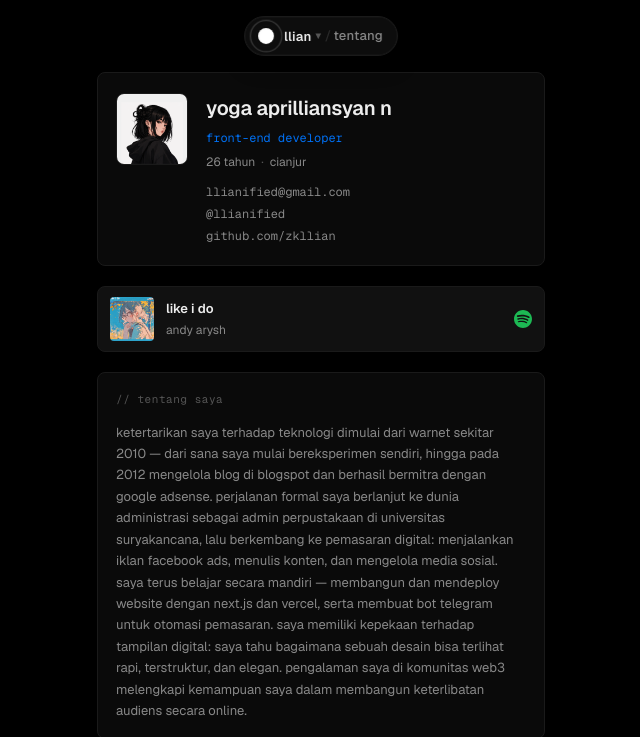
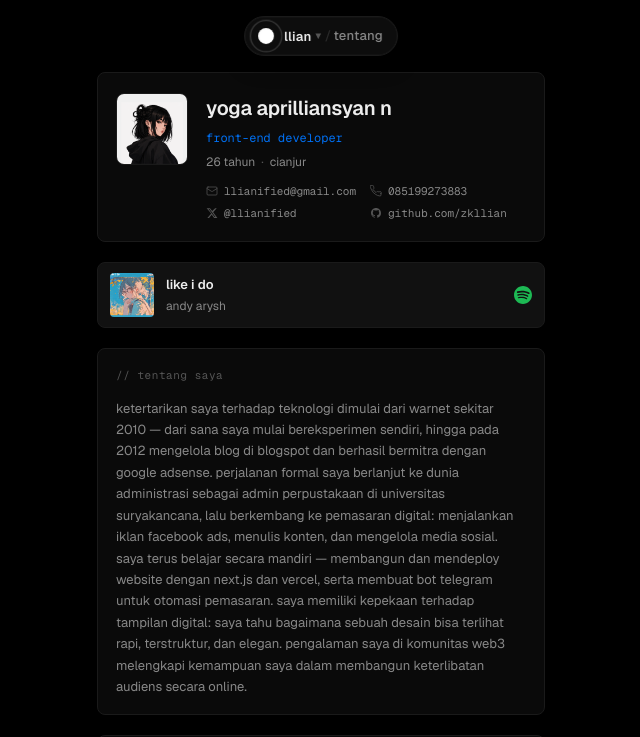
Before and after one commit to zkllian/portfolio, a React (Vite) app in the folder artifacts/barcode-gen/: page /tentang in a window 1280 px wide. Shown: the top 737 px of the page, without its empty margins (319-959 px from the left). Built offline with nearby package versions, Linux system fonts and the light colour scheme.

Commit message:
Update barcode generator styling and About page content
Replit-Commit-Author: Agent

```diff
--- a/artifacts/barcode-gen/src/index.css
+++ b/artifacts/barcode-gen/src/index.css
@@ -678,21 +678,41 @@ textarea:focus { border-color: #444; }
 .cv-meta-dot { color: var(--text-dim); }
 
 .cv-contacts {
-  display: flex;
-  flex-direction: column;
-  gap: 4px;
+  display: grid;
+  grid-template-columns: 1fr 1fr;
+  gap: 5px 8px;
 }
 
-.cv-contact-link {
-  font-size: 12px;
+.cv-contact-item {
+  display: flex;
+  align-items: center;
+  gap: 6px;
+  font-size: 11px;
   font-family: 'Geist Mono', monospace;
   color: var(--text-muted);
   text-decoration: none;
   transition: color 0.15s;
   user-select: text;
   -webkit-user-select: text;
+  min-width: 0;
 }
-.cv-contact-link:hover { color: var(--text); }
+.cv-contact-item:hover { color: var(--text); }
+.cv-contact-item:hover .cv-contact-icon { color: var(--text); }
+
+.cv-contact-icon {
+  width: 12px;
+  height: 12px;
+  flex-shrink: 0;
+  color: var(--text-dim);
+  transition: color 0.15s;
+}
+
+.cv-contact-item span {
+  overflow: hidden;
+  text-overflow: ellipsis;
+  white-space: nowrap;
+  min-width: 0;
+}
 
 .cv-section {
   background: var(--surface);
--- a/artifacts/barcode-gen/src/pages/Tentang.tsx
+++ b/artifacts/barcode-gen/src/pages/Tentang.tsx
@@ -21,9 +21,30 @@ export default function Tentang() {
                 <span>cianjur</span>
               </div>
               <div className="cv-contacts">
-                <a className="cv-contact-link" href="mailto:llianified@gmail.com">llianified@gmail.com</a>
-                <a className="cv-contact-link" href="https://twitter.com/llianified" target="_blank" rel="noreferrer">@llianified</a>
-                <a className="cv-contact-link" href="https://github.com/zkllian" target="_blank" rel="noreferrer">github.com/zkllian</a>
+                <a className="cv-contact-item" href="mailto:llianified@gmail.com">
+                  <svg className="cv-contact-icon" viewBox="0 0 24 24" fill="none" stroke="currentColor" strokeWidth="1.5" strokeLinecap="round" strokeLinejoin="round">
+                    <rect x="2" y="4" width="20" height="16" rx="2"/><path d="m22 7-8.97 5.7a1.94 1.94 0 01-2.06 0L2 7"/>
+                  </svg>
+                  <span>llianified@gmail.com</span>
+                </a>
+                <a className="cv-contact-item" href="tel:085199273883">
+                  <svg className="cv-contact-icon" viewBox="0 0 24 24" fill="none" stroke="currentColor" strokeWidth="1.5" strokeLinecap="round" strokeLinejoin="round">
+                    <path d="M22 16.92v3a2 2 0 01-2.18 2 19.79 19.79 0 01-8.63-3.07A19.5 19.5 0 013.07 9.5a19.79 19.79 0 01-3.07-8.67A2 2 0 012 .84h3a2 2 0 012 1.72c.127.96.361 1.903.7 2.81a2 2 0 01-.45 2.11L6.09 8.91a16 16 0 006 6l1.27-1.27a2 2 0 012.11-.45c.907.339 1.85.573 2.81.7A2 2 0 0122 16.92z"/>
+                  </svg>
+                  <span>085199273883</span>
+                </a>
+                <a className="cv-contact-item" href="https://twitter.com/llianified" target="_blank" rel="noreferrer">
+                  <svg className="cv-contact-icon" viewBox="0 0 24 24" fill="currentColor">
+                    <path d="M18.244 2.25h3.308l-7.227 8.26 8.502 11.24H16.17l-4.714-6.231-5.401 6.231H2.744l7.736-8.847L1.254 2.25H8.08l4.259 5.63zm-1.161 17.52h1.833L7.084 4.126H5.117z"/>
+                  </svg>
+                  <span>@llianified</span>
+                </a>
+                <a className="cv-contact-item" href="https://github.com/zkllian" target="_blank" rel="noreferrer">
+                  <svg className="cv-contact-icon" viewBox="0 0 24 24" fill="currentColor">
+                    <path d="M12 2C6.477 2 2 6.484 2 12.017c0 4.425 2.865 8.18 6.839 9.504.5.092.682-.217.682-.483 0-.237-.008-.868-.013-1.703-2.782.605-3.369-1.343-3.369-1.343-.454-1.158-1.11-1.466-1.11-1.466-.908-.62.069-.608.069-.608 1.003.07 1.531 1.032 1.531 1.032.892 1.53 2.341 1.088 2.91.832.092-.647.35-1.088.636-1.338-2.22-.253-4.555-1.113-4.555-4.951 0-1.093.39-1.988 1.029-2.688-.103-.253-.446-1.272.098-2.65 0 0 .84-.27 2.75 1.026A9.564 9.564 0 0112 6.844c.85.004 1.705.115 2.504.337 1.909-1.296 2.747-1.027 2.747-1.027.546 1.379.202 2.398.1 2.651.64.7 1.028 1.595 1.028 2.688 0 3.848-2.339 4.695-4.566 4.943.359.309.678.92.678 1.855 0 1.338-.012 2.419-.012 2.747 0 .268.18.58.688.482A10.019 10.019 0 0022 12.017C22 6.484 17.522 2 12 2z"/>
+                  </svg>
+                  <span>github.com/zkllian</span>
+                </a>
               </div>
             </div>
           </div>
```
